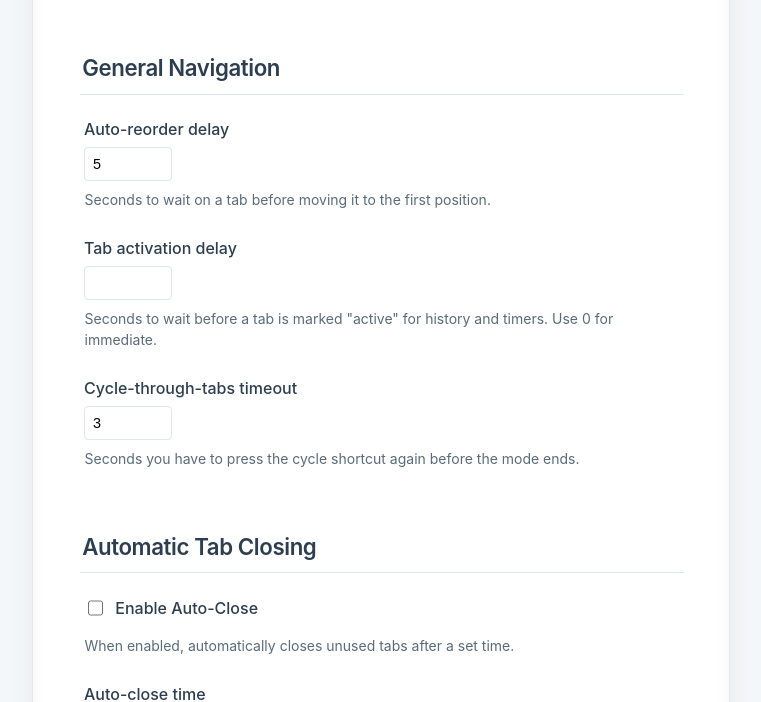
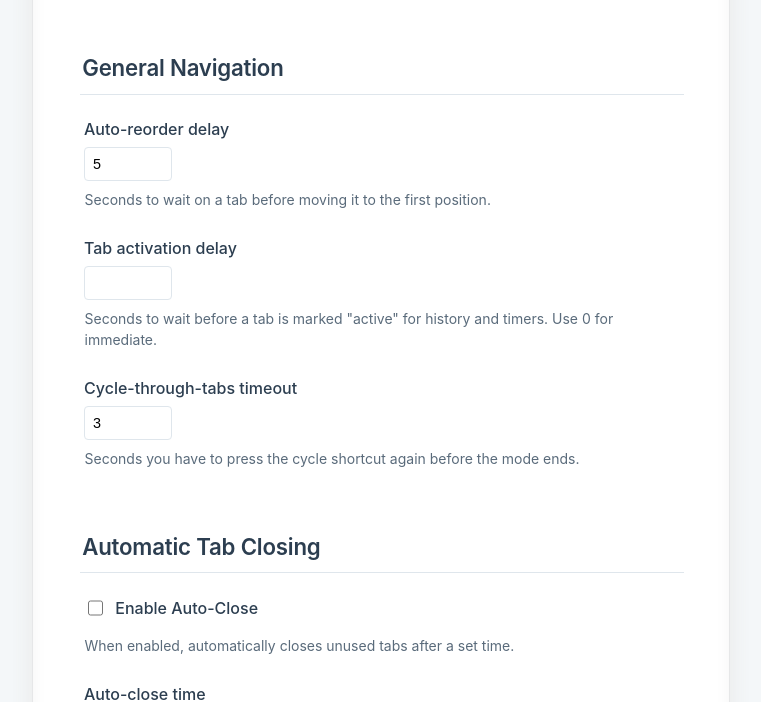
Before and after one commit to doeixd/Tbbr, a browser extension: page options.html in a window 1280 px wide. Shown: the part 98-800 px from the top of the page, without its empty margins (259-1020 px from the left). Drawn offline with Linux system fonts and the light colour scheme.

Commit message:
Update options.html

```diff
--- a/options.html
+++ b/options.html
@@ -68,7 +68,7 @@
             width: 100%;
             border-bottom: 1px solid var(--border-color);
             margin-left: -0.8px;
-            letter-spacing: -0.4px;
+            letter-spacing: -0.2px;
         }
 
         .option-group {
```
